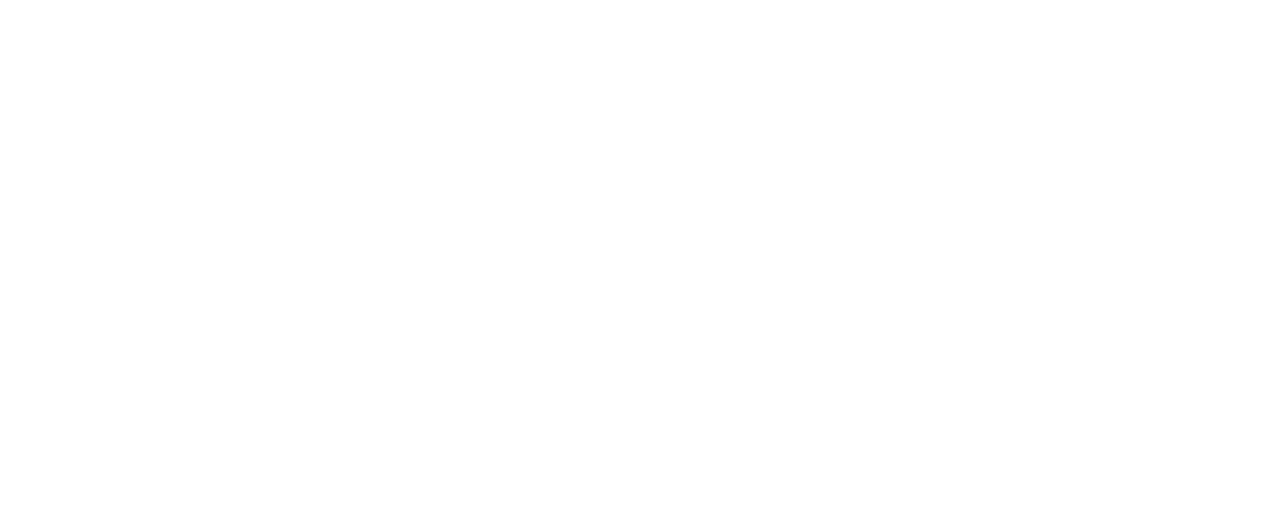
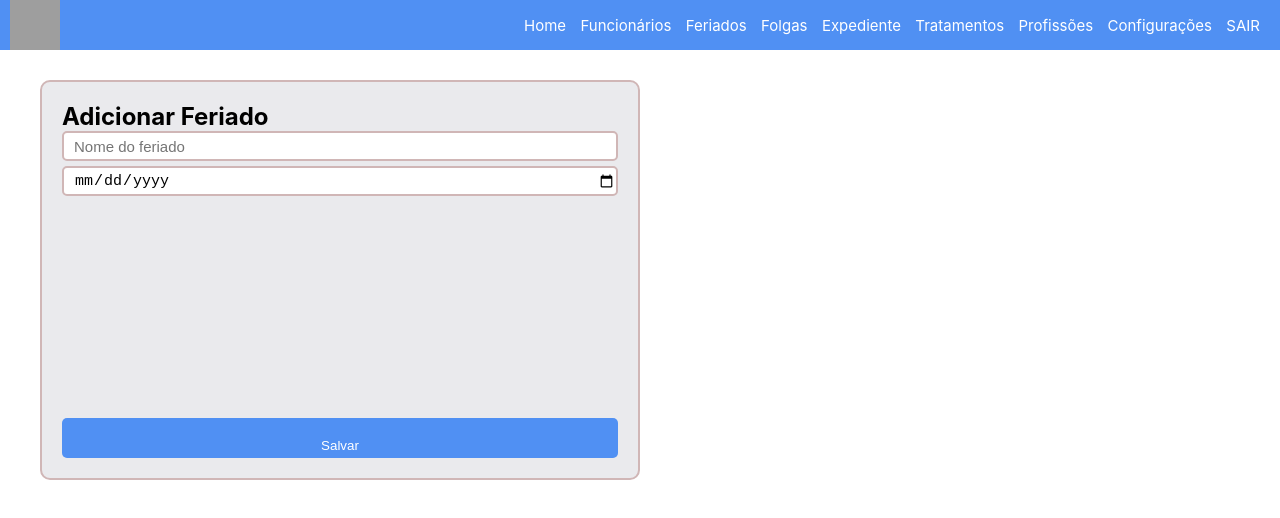
Before and after one commit to gracione/ReactComTypeScript, a React (Create React App) app: page /feriados/alterar/1 in a window 1280 px wide. Before the commit this address had no page. Shown: the top 518 px of the page. Built offline with nearby package versions, Linux system fonts and the light colour scheme; no server answers; grey boxes are pictures that could not be loaded.

Commit message:
atualizando

```diff
--- a/package.json
+++ b/package.json
@@ -7,6 +7,7 @@
     "@fortawesome/free-brands-svg-icons": "^6.2.0",
     "@fortawesome/free-solid-svg-icons": "^6.2.0",
     "@fortawesome/react-fontawesome": "^0.2.0",
+    "@material/textfield": "^14.0.0",
     "@testing-library/jest-dom": "^5.14.1",
     "@testing-library/react": "^13.0.0",
     "@testing-library/user-event": "^13.2.1",
@@ -15,14 +16,18 @@
     "@types/node": "^16.7.13",
     "@types/react": "^18.0.0",
     "@types/react-dom": "^18.0.0",
+    "@types/react-file-reader-input": "^2.0.1",
     "@types/react-icons": "^3.0.0",
     "@types/react-input-mask": "^3.0.1",
     "@types/react-router-dom": "^5.3.3",
     "@types/styled-components": "^5.1.25",
     "axios": "^0.27.2",
+    "input.react": "^0.1.2",
     "react": "^18.1.0",
     "react-dom": "^18.1.0",
     "react-icons": "^4.4.0",
+    "react-input": "^4.1.3",
+    "react-input-component": "^0.2.0",
     "react-input-mask": "^2.0.4",
     "react-router-dom": "^6.3.0",
     "react-scripts": "5.0.1",
--- /dev/null
+++ b/src/paginas/Feriados/alterar.tsx
@@ -0,0 +1,50 @@
+import Menu from "../Menu";
+import { Container, Conteudo, Header } from "../../styles/global";
+import Alterar from "../../util/alterar";
+import { useParams } from "react-router-dom";
+import { useState, useEffect } from "react";
+import api from "../../../src/services/api";
+
+export default function AlterarFeriado() {
+  const [data, setData] = useState('');
+  const [nome, setFeriado] = useState('');
+  const [listagem, setListagem]:any = useState([]);
+  const { idFeriado } = useParams();
+
+  useEffect(() => {
+    api
+      .post("/feriados/listar-id", {
+        idFeriado
+      })
+      .then((response) => setListagem(response.data[0]));
+  }, []);
+
+  return (
+    <Container>
+      <Menu />
+      <Header>
+        <Conteudo>
+          <form action={"/feriados"} onSubmit={() => Alterar("feriados", { data, nome })}>
+            <div>
+              <h2>Adicionar Feriado</h2>
+              <input
+                type="text"
+                defaultValue={listagem.nome}
+                placeholder="Nome do feriado"
+                onChange={e => setFeriado(e.target.value)}
+                required
+              />
+              <input
+                type="date"
+                defaultValue={listagem.data}
+                onChange={e => setData(e.target.value)}
+                required
+              />
+            </div>
+            <button >Salvar</button>
+          </form>
+        </Conteudo>
+      </Header>
+    </Container>
+  );
+}
--- a/src/paginas/Feriados/index.tsx
+++ b/src/paginas/Feriados/index.tsx
@@ -12,9 +12,7 @@
       <Menu></Menu>
       <Header>
         <Conteudo>
-          <div className="editar-excluir" >
             {listarFuncionarios}
-          </div>
         </Conteudo>
         <Adicionar href="feriado/adicionar">+</Adicionar>
       </Header>
--- a/src/paginas/Feriados/inserir.tsx
+++ b/src/paginas/Feriados/inserir.tsx
@@ -1,34 +1,23 @@
 import Menu from "../Menu";
 import { useState } from 'react';
 import { Container, Conteudo, Header } from "../../styles/global";
-import api from '../../services/api';
-import GerarUrl from "../../util/adicionar";
-import { useNavigate } from 'react-router-dom';
+import Inserir from "../../util/inserir";
 
 export default function InserirFeriado() {
   const [data, setData] = useState('');
   const [nome, setFeriado] = useState('');
-  const history = useNavigate();
-
-  function inserir(modulo:any,dados:any) {
-    const url = GerarUrl(modulo, "inserir");
-
-    api.post(url, dados)
-    history('/'+modulo);
-  }
-
   return (
     <Container>
-      <Menu></Menu>
+      <Menu />
       <Header>
         <Conteudo>
-          <form onSubmit={() => inserir("feriados",{data,nome})}>
+          <form action={"/feriados"} onSubmit={() => Inserir("feriados",{data,nome})}>
             <div>
               <h2>Adicionar Feriado</h2>
-              <input type="text" placeholder="Nome do feriado" onChange={e => setFeriado(e.target.value)} />
-              <input type="date" onChange={e => setData(e.target.value)} />
+              <input type="text" placeholder="Nome do feriado" onChange={e => setFeriado(e.target.value)} required />
+              <input type="date" onChange={e => setData(e.target.value)} required />
             </div>
-            <button>Salvar</button>
+            <button >Salvar</button>
           </form>
         </Conteudo>
       </Header>
--- a/src/paginas/Feriados/styles.ts
+++ b/src/paginas/Feriados/styles.ts
@@ -1 +1,4 @@
 import styled from "styled-components";
+
+export const Input = styled.input`
+`;
--- a/src/routes.tsx
+++ b/src/routes.tsx
@@ -20,12 +20,12 @@
 import InserirExpediente from "./paginas/Expediente/inserir";
 import InserirFeriado from "./paginas/Feriados/inserir";
 import InserirFolga from "./paginas/Folgas/inserir";
+import AlterarFeriado from './paginas/Feriados/alterar';
 
 export default function Rota() {
     return (
         <BrowserRouter>
                 <Routes>
-
                     <Route path="/" element={<Logon />} />
                     <Route path="/registrar" element={<Registrar />} />
                     <Route path="/home" element={<Home />} />
@@ -39,6 +39,7 @@
 
                     <Route path="/feriados" element={<Feriados />} />
                     <Route path="/feriado/adicionar" element={< InserirFeriado />} />
+                    <Route path="/feriados/alterar/:idFeriado" element={< AlterarFeriado />} />
 
                     <Route path="/folgas" element={<Folgas />} />
                     <Route path="/folga/adicionar" element={< InserirFolga />} />
--- /dev/null
+++ b/src/util/alterar.tsx
@@ -0,0 +1,7 @@
+import api from '../services/api';
+
+export default function Alterar(modulo: any, dados: any) {
+  const url = "/" + modulo + "/alterar";
+  api.post(url, dados);
+  return "/" + modulo;
+}
--- /dev/null
+++ b/src/util/inserir.tsx
@@ -0,0 +1,7 @@
+import api from '../../src/services/api';
+
+export default function Inserir(modulo: any, dados: any) {
+  const url = "/" + modulo + "/inserir";
+  api.post(url, dados);
+  return "/" + modulo;
+}
--- a/src/util/listar.tsx
+++ b/src/util/listar.tsx
@@ -1,32 +1,28 @@
+/* eslint-disable jsx-a11y/anchor-has-content */
 import api from '../../src/services/api';
-import { useNavigate } from 'react-router-dom';
 
-export default function listarEditarExcluir(funcionarios: any[], funcao: string): any[] {
+export default function listarEditarExcluir(listagem: any[], funcao: string): any[] {
   let listar: any = [];
 
-  // eslint-disable-next-line react-hooks/rules-of-hooks
-  const history = useNavigate();
+
   function excluir(id: any) {
     api.post("/" + funcao + "/excluir", {
       id: id
     })
-    history('/' + funcao);
   }
 
-  function alterar(id: any) {
-    localStorage.setItem('idDadosAlterar', id);
-    history("/" + funcao + "/alterar");
-  }
-
-  funcionarios.forEach((element: any) => {
+  let link:any = [];
+  listagem.forEach((element: any) => {
+    link['editar'] = "/"+funcao+"/alterar/"+element.id;
+    link['listagem'] = "/"+funcao;
     listar.push(
       <div className='editar-excluir' >
         <label>
 
           {element.nome}
         </label>
-        <div onClick={() => alterar(element.id)} className='editar'></div>
-        <div onClick={() => excluir(element.id)} className='excluir'>x</div>
+        <a href={link['editar']} className='editar'></a>
+        <a href={link['listagem']} onClick={() => excluir(element.id)} className='excluir'>x</a>
       </div>
     )
   });
```
Also changed, not shown: 2 other files (tests, documents, lock files or other folders).
